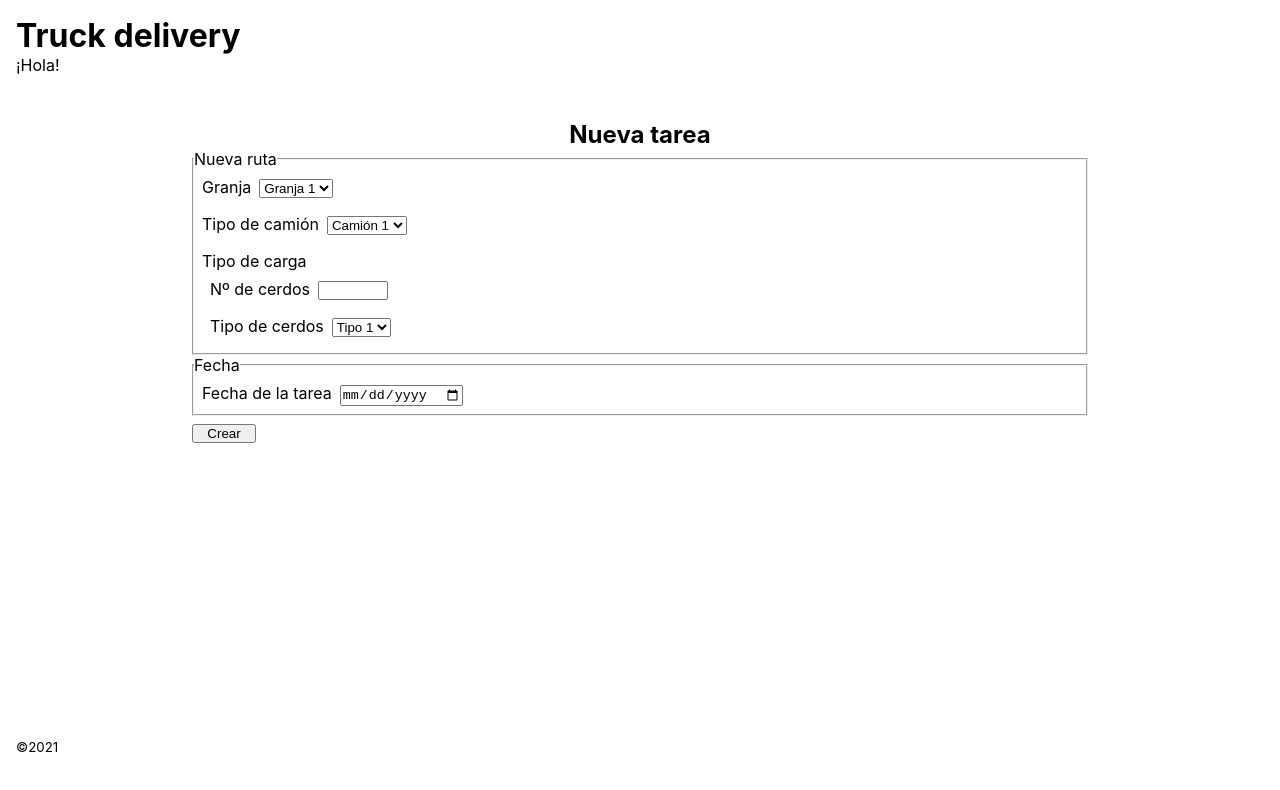
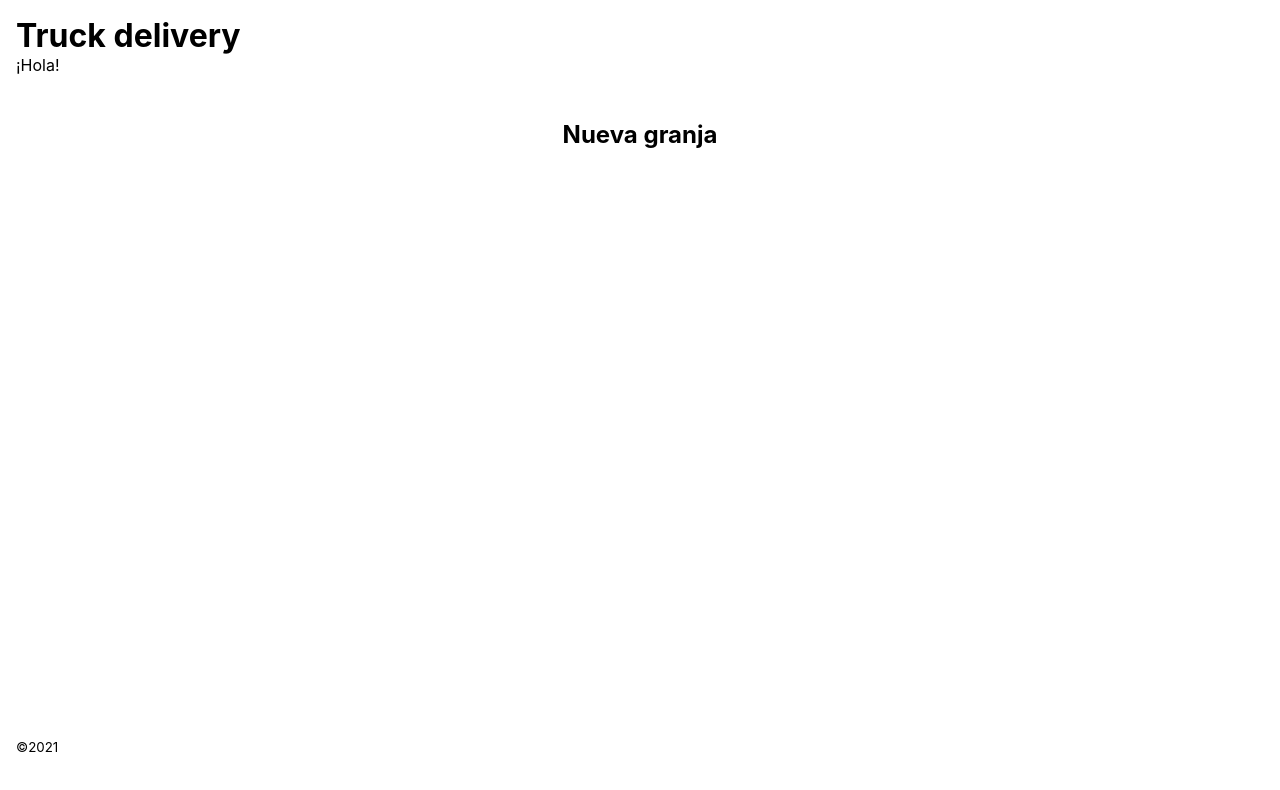
Before and after one commit to mZubeldia/truckdelivery, a React (Create React App) app: page / in a window 1280 px wide. Shown: the top 790 px of the page. Built offline with nearby package versions, Linux system fonts and the light colour scheme.

Commit message:
delete section tag in CreateTask component

```diff
--- a/src/components/App.js
+++ b/src/components/App.js
@@ -18,7 +18,12 @@ const App = () => {
   return (
     <>
       <Header />
-      <CreateTask />
+      {/*<CreateTask />*/}
+      <main className="main">
+        <section></section>
+        <h2>Nueva granja</h2>
+        <form action="" method="#" className="farm-form form"></form>
+      </main>
       <Footer />
     </>
   );
--- a/src/components/CreateTask.js
+++ b/src/components/CreateTask.js
@@ -1,10 +1,9 @@
 const CreateTask = () => {
   return (
     <main className="main">
-      <section className="task-section">
       <h2>Nueva tarea</h2>
 
-        <form action="" method="#" className="task-form">
+      <form action="" method="#" className="task-form form">
         <fieldset className="task-form__route">
           <legend>Nueva ruta</legend>
           <label htmlFor="farm" className="task-form__route-item">
@@ -56,7 +55,6 @@ const CreateTask = () => {
         </fieldset>
         <button className="task-btn">Crear</button>
       </form>
-      </section>
     </main>
   );
 };
--- a/src/stylesheet/App.scss
+++ b/src/stylesheet/App.scss
@@ -1,3 +1,5 @@
+@import "createTask";
+
 .header {
   height: 15vh;
   padding: 1rem;
@@ -7,39 +9,6 @@
   height: 75vh;
 }
 
-.task-section {
-  display: flex;
-  flex-direction: column;
-  align-items: center;
-}
-
-.task-form {
-  display: flex;
-  flex-direction: column;
-  align-content: center;
-  width: 70%;
-}
-
-.task-form__route-item {
-  width: 100%;
-  display: inline-block;
-  padding: 0.5rem;
-  //margin-right: 0.25rem;
-}
-
-.item {
-  margin-left: 0.5rem;
-}
-
-.item-pig {
-  width: 70px;
-}
-
-.task-btn {
-  width: 4rem;
-  margin-top: 0.5rem;
-}
-
 .footer {
   height: 10vh;
   padding: 1rem;
--- /dev/null
+++ b/src/stylesheet/_createTask.scss
@@ -0,0 +1,34 @@
+//styles for CreateTask component
+
+.main {
+  display: flex;
+  flex-direction: column;
+  align-items: center;
+}
+
+.form {
+  display: flex;
+  flex-direction: column;
+  align-content: center;
+  width: 70%;
+}
+
+.task-form__route-item {
+  width: 100%;
+  display: inline-block;
+  padding: 0.5rem;
+  //margin-right: 0.25rem;
+}
+
+.item {
+  margin-left: 0.5rem;
+}
+
+.item-pig {
+  width: 70px;
+}
+
+.task-btn {
+  width: 4rem;
+  margin-top: 0.5rem;
+}
```
Lines whose indentation alone changed are shown as unchanged.
